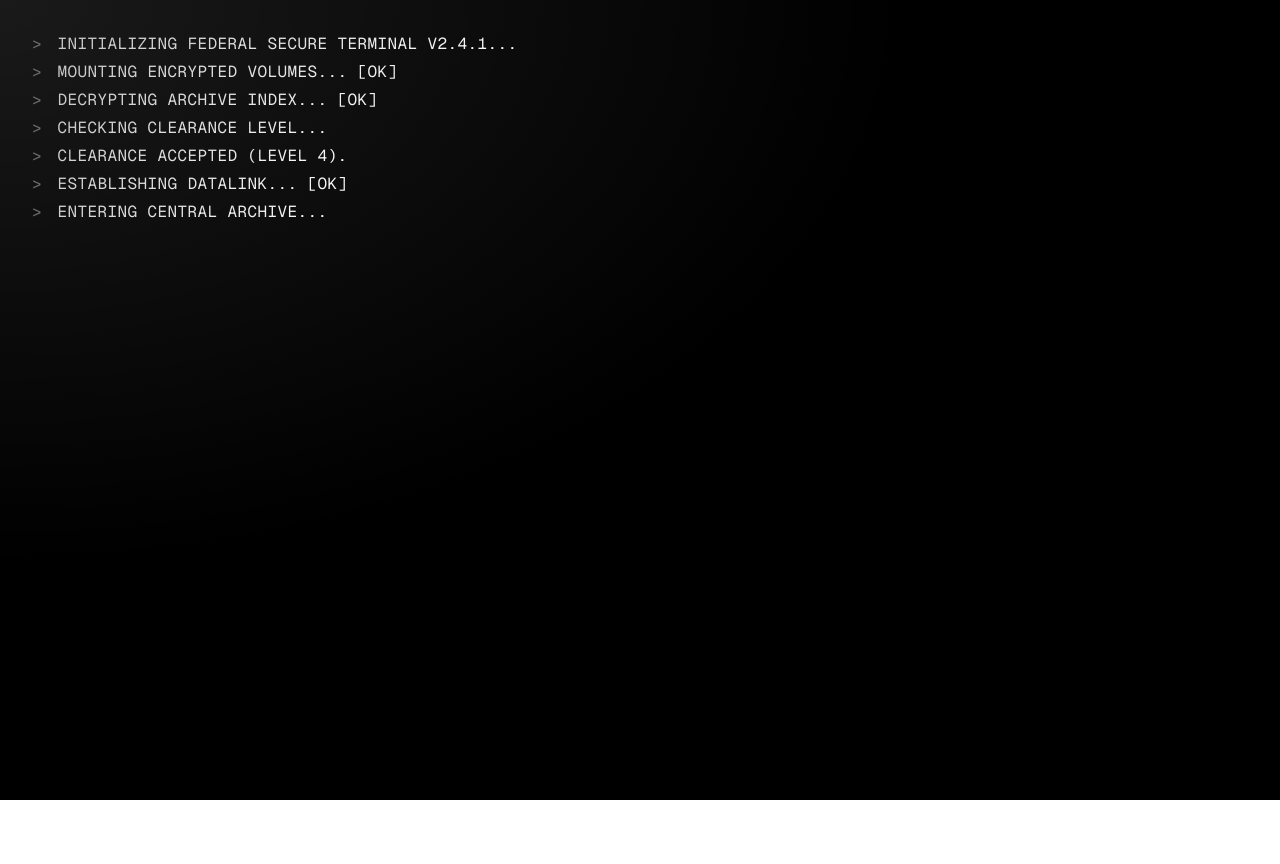
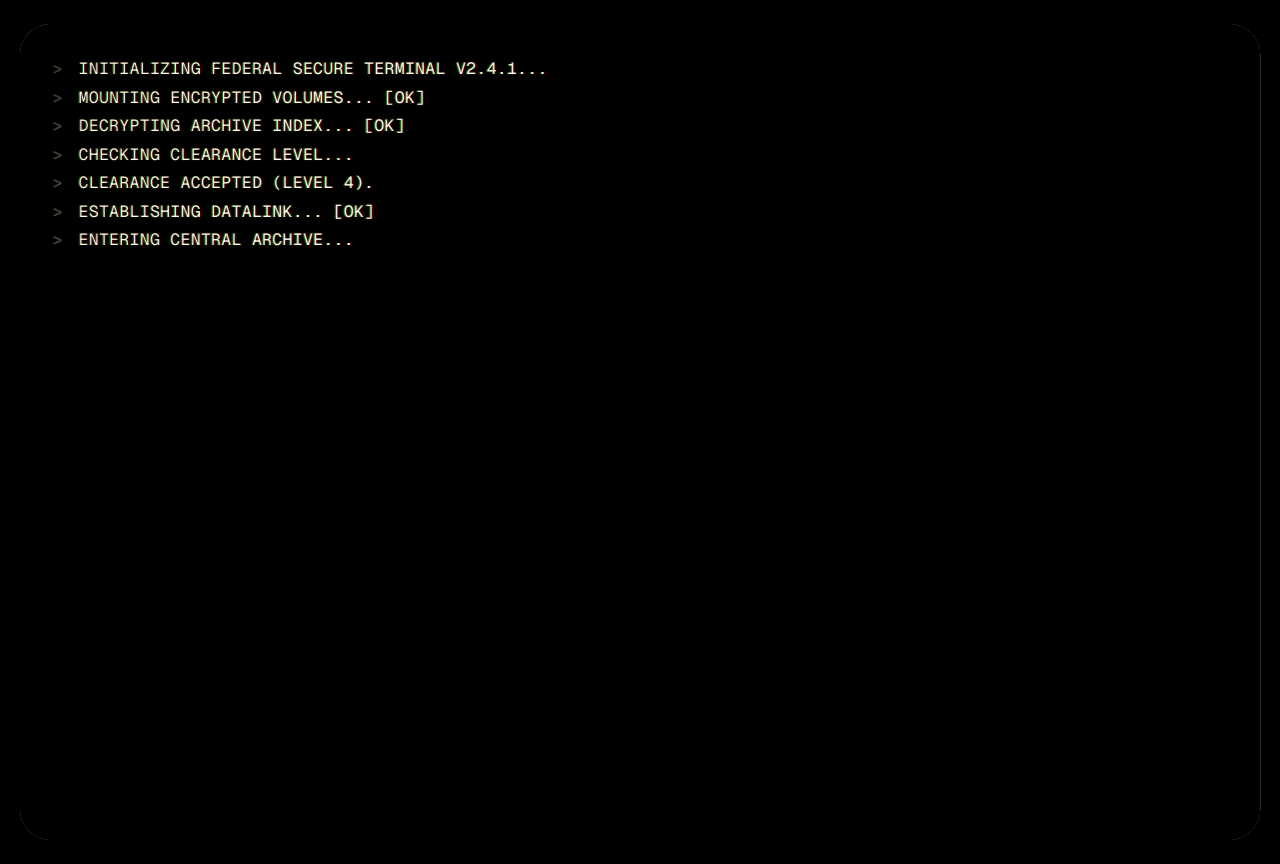
Before and after one commit to FerdaKoplo/tito_archives, a Next.js app: page / in a window 1280 px wide. Before the commit the page ends 800 px from the top, so only its background shows below. Built offline with nearby package versions, Linux system fonts and the light colour scheme.

Commit message:
add fisheye curve in global css

```diff
--- a/app/components/shared/CRTOverlay.tsx
+++ b/app/components/shared/CRTOverlay.tsx
@@ -1,20 +1,20 @@
 const CRTOverlay = () => {
   return (
-    <div className="pointer-events-none fixed inset-0 z-50 overflow-hidden">
-      <div className="absolute inset-0 bg-[radial-gradient(circle_at_center,transparent_50%,rgba(0,0,0,0.4)_120%)]" />
+    <div className="pointer-events-none absolute inset-0 z-50 overflow-hidden mix-blend-overlay">
+      <div className="absolute inset-0 bg-[radial-gradient(circle_at_center,transparent_50%,rgba(0,0,0,0.8)_100%)] z-10" />
 
       <div
-        className="absolute inset-0 opacity-[0.15]"
+        className="absolute inset-0 opacity-[0.25] z-20"
         style={{
           backgroundImage:
-            "linear-gradient(rgba(18, 16, 16, 0) 50%, rgba(0, 0, 0, 0.25) 50%)",
+            "linear-gradient(rgba(18, 16, 16, 0) 50%, rgba(0, 0, 0, 0.4) 50%)",
           backgroundSize: "100% 4px",
         }}
       />
 
-      <div className="absolute inset-0 bg-[radial-gradient(ellipse_at_top_left,rgba(255,255,255,0.1)_0%,transparent_50%)]" />
+      <div className="absolute inset-0 bg-[radial-gradient(ellipse_at_top_left,rgba(255,255,255,0.15)_0%,transparent_60%)] z-30 mix-blend-screen" />
 
-      <div className="absolute inset-0 crt-flicker bg-black" />
+      <div className="absolute inset-0 crt-flicker bg-black z-40" />
     </div>
   );
 };
--- a/app/globals.css
+++ b/app/globals.css
@@ -1,7 +1,7 @@
 @import "tailwindcss";
 :root {
-  --background: #ffffff;
-  --foreground: #171717;
+  --background: #000000;
+  --foreground: #ededed;
 }
 
 @theme inline {
@@ -13,7 +13,7 @@
 
 @media (prefers-color-scheme: dark) {
   :root {
-    --background: #ffffff;
+    --background: #000000;
     --foreground: #ededed;
   }
 }
@@ -47,6 +47,21 @@
   pointer-events: none;
 }
 
+.crt-curve {
+  border-radius: 30px;
+
+  box-shadow: inset 0 0 120px rgba(0, 0, 0, 0.95);
+
+  transform-style: preserve-3d;
+
+  transform: perspective(2000px) rotateX(0deg) rotateY(0deg) scaleZ(1)
+    scale(1.02);
+
+  text-shadow:
+    1px 0px 1px rgba(255, 0, 0, 0.5),
+    -1px 0px 1px rgba(0, 255, 0, 0.5);
+}
+
 body {
   background: var(--background);
   color: var(--foreground);
--- a/app/layout.tsx
+++ b/app/layout.tsx
@@ -27,12 +27,15 @@ export default function RootLayout({
   return (
     <html
       lang="en"
-      className={`${geistSans.variable} ${geistMono.variable} h-full antialiased  `}
+      className={`${geistSans.variable} ${geistMono.variable} h-full antialiased bg-black `}
     >
-      <body className="min-h-full  flex flex-col">
-        <CRTOverlay />
-        <BottomNavigation />
-        {children}
+      <body className="min-h-full flex flex-col bg-black text-white p-4 md:p-8 overflow-hidden">
+        <div className="relative w-full h-full flex flex-col crt-curve overflow-hidden bg-[#E5E5E5]">
+          <CRTOverlay />
+          <BottomNavigation />
+
+          <main className="flex-1 overflow-auto relative z-10">{children}</main>
+        </div>
       </body>
     </html>
   );
```
